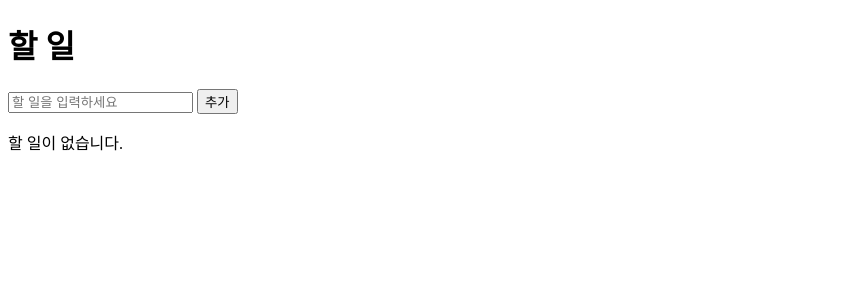
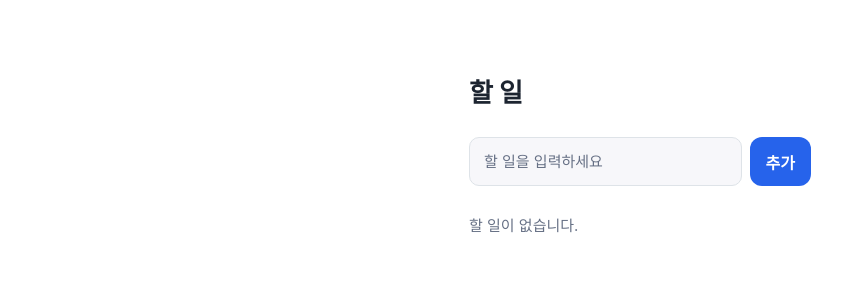
Before and after one commit to daoulee/ai-course, a Flask app: page / in a window 1280 px wide. Shown: the top 300 px of the page, without its empty margins (0-866 px from the left). Run offline with Flask 3, Linux system fonts and the light colour scheme; data that the repository does not hold is empty.

Commit message:
6주차: 프롬프트 작성과 프롬프트 기반 개발

```diff
--- /dev/null
+++ b/week06/todo/static/style.css
@@ -0,0 +1,76 @@
+/* figma 로그인 화면(node 1:2)에서 읽은 값만 쓴다 */
+:root {
+  --bg: #FFFFFF;
+  --text: #1C2430;
+  --sub: #667085;
+  --primary: #2663EB;
+  --input-bg: #F7F7FA;
+  --input-border: #DEE3E8;
+}
+
+* { box-sizing: border-box; margin: 0; }
+
+body {
+  background: var(--bg);
+  color: var(--text);
+  font-family: Inter, -apple-system, "Apple SD Gothic Neo", sans-serif;
+  font-size: 15px;
+}
+
+main {
+  max-width: 390px;
+  margin: 0 auto;
+  padding: 72px 24px 40px;
+  display: flex;
+  flex-direction: column;
+  gap: 28px;
+}
+
+h1 { font-size: 26px; font-weight: 700; }
+
+.add { display: flex; gap: 8px; }
+
+input {
+  flex: 1;
+  padding: 14px;
+  background: var(--input-bg);
+  border: 1px solid var(--input-border);
+  border-radius: 10px;
+  font: inherit;
+  font-size: 15px;
+  color: var(--text);
+}
+
+input::placeholder { color: var(--sub); }
+
+button {
+  padding: 0 16px;
+  background: var(--primary);
+  color: #FFFFFF;
+  border: 0;
+  border-radius: 12px;
+  font: inherit;
+  font-size: 16px;
+  font-weight: 600;
+  cursor: pointer;
+}
+
+.list { list-style: none; padding: 0; display: flex; flex-direction: column; gap: 16px; }
+
+.list li {
+  display: flex;
+  align-items: center;
+  gap: 6px;
+  padding: 14px;
+  background: var(--input-bg);
+  border: 1px solid var(--input-border);
+  border-radius: 10px;
+}
+
+.list .title { flex: 1; }
+.list .time { color: var(--sub); font-size: 13px; }
+.list button { padding: 6px 10px; font-size: 13px; }
+.done .title { text-decoration: line-through; color: var(--sub); }
+
+.empty, .error { color: var(--sub); }
+a { color: var(--primary); font-weight: 600; text-decoration: none; }
--- a/week06/todo/templates/error.html
+++ b/week06/todo/templates/error.html
@@ -4,6 +4,7 @@
   <meta charset="UTF-8">
   <meta name="viewport" content="width=device-width, initial-scale=1.0">
   <title>오류 {{ code }}</title>
+  <link rel="stylesheet" href="{{ url_for('static', filename='style.css') }}">
 </head>
 <body>
   <main>
--- a/week06/todo/templates/index.html
+++ b/week06/todo/templates/index.html
@@ -4,9 +4,7 @@
   <meta charset="UTF-8">
   <meta name="viewport" content="width=device-width, initial-scale=1.0">
   <title>할 일</title>
-  <style>
-    .done .title { text-decoration: line-through; }
-  </style>
+  <link rel="stylesheet" href="{{ url_for('static', filename='style.css') }}">
 </head>
 <body>
   <main>
```
Also changed, not shown: week06/todo/PROGRESS.md (added, +20 -0 lines), week06/README.md.
